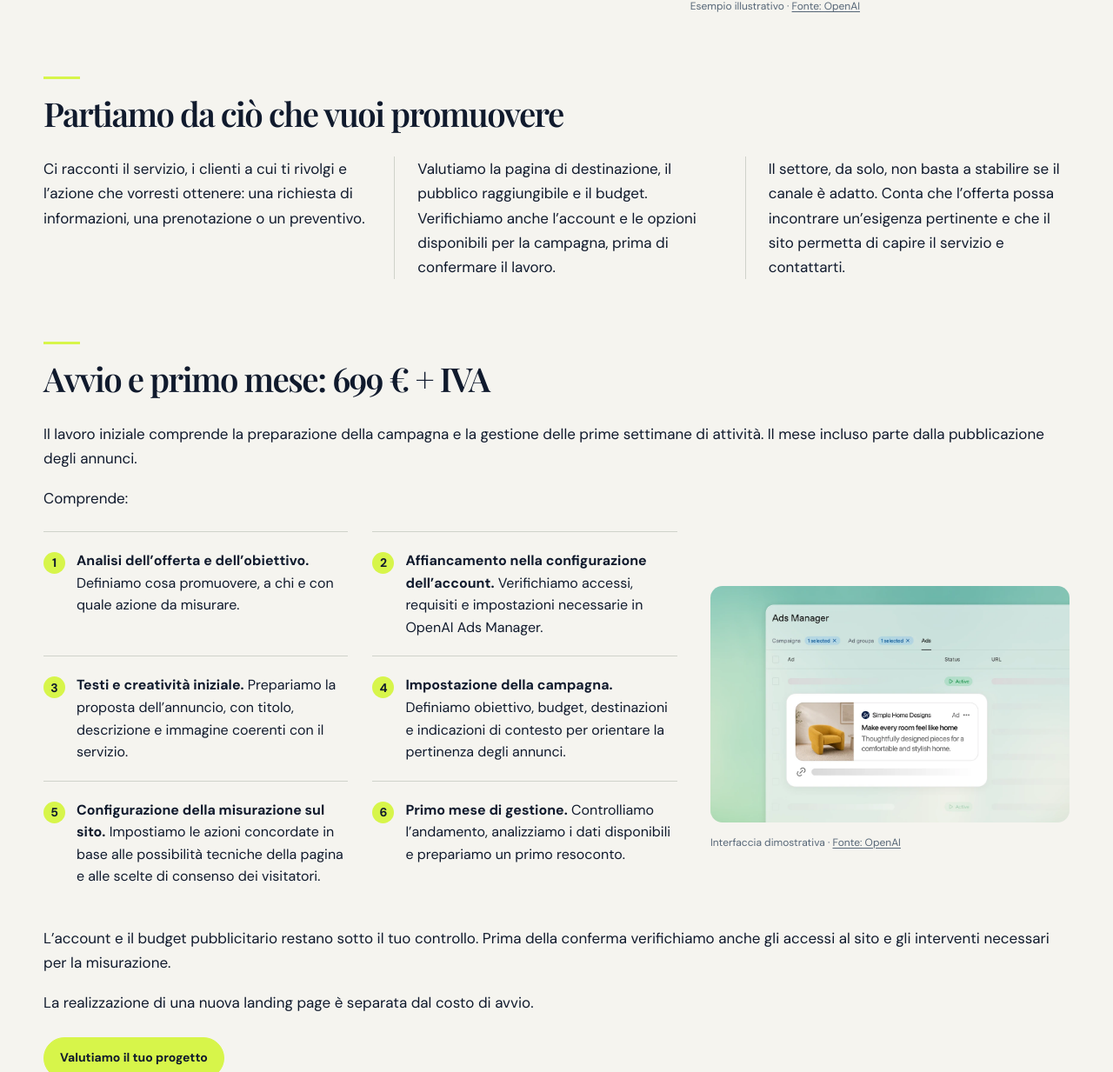
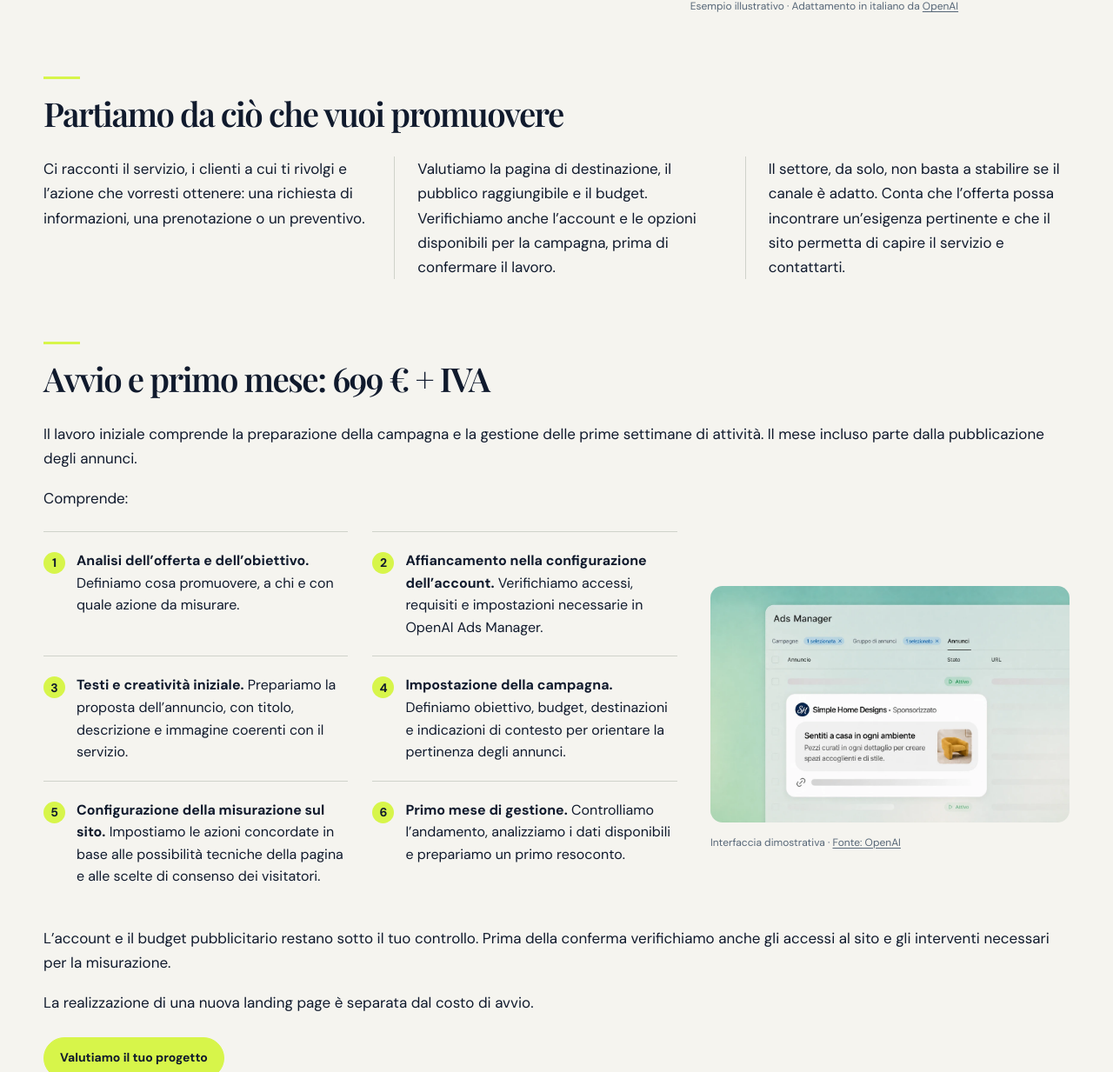
Before and after one commit to 4weblab/4weblab-site, an Astro site: page /pubblicita-su-chatgpt in a window 1280 px wide. Shown: the part 1410-2643 px from the top of the page at 87% size. Built offline with nearby package versions, Linux system fonts and the light colour scheme; Astro itself is replaced by a stand-in of ours.

Commit message:
fix: localizza in italiano le immagini ChatGPT Ads

```diff
--- a/src/pages/pubblicita-su-chatgpt.astro
+++ b/src/pages/pubblicita-su-chatgpt.astro
@@ -30,7 +30,7 @@ const privacy = copy.privacy.replace('Leggi l’informativa privacy.', '<a href=
 ---
 <!doctype html>
 <html lang="it">
-  <head><SeoHead title={copy.title} description={copy.description} image="/images/chatgpt-ads-direction-3/og.webp" structuredData={structuredData} /></head>
+  <head><SeoHead title={copy.title} description={copy.description} image="/images/chatgpt-ads-direction-3/og-it.webp" structuredData={structuredData} /></head>
   <body>
     <a class="skip" href="#contenuto">Vai al contenuto</a>
     <SiteHeader contactTarget={'#' + contactId} />
@@ -47,9 +47,9 @@ const privacy = copy.privacy.replace('Leggi l’informativa privacy.', '<a href=
           <figure class="cg-hero-figure">
             <div class="cg-phone-scene">
               <div class="cg-hand" aria-hidden="true"><ResponsiveImage src="/images/chatgpt-ads-direction-3/mano-telefono.webp" width={1200} height={1200} sizes="(max-width: 680px) calc(100vw - 40px), (max-width: 900px) 480px, 48vw" alt="" loading="eager" /></div>
-              <div class="cg-phone-screen"><ResponsiveImage src="/images/chatgpt-ads-direction-3/schermo-chatgpt-openai.webp" width={700} height={1473} sizes="(max-width: 680px) 42vw, (max-width: 900px) 200px, 22vw" alt="Esempio ufficiale OpenAI: risposta di ChatGPT seguita da un annuncio HarborWest, separato e riconoscibile come pubblicità." loading="eager" fetchpriority="high" /></div>
+              <div class="cg-phone-screen"><ResponsiveImage src="/images/chatgpt-ads-direction-3/schermo-chatgpt-openai-it.webp" width={700} height={1473} sizes="(max-width: 680px) 42vw, (max-width: 900px) 200px, 22vw" alt="Esempio ufficiale OpenAI in italiano: risposta di ChatGPT seguita da un annuncio HarborWest, separato e riconoscibile come pubblicità." loading="eager" fetchpriority="high" /></div>
             </div>
-            <figcaption>Esempio illustrativo · <a href="https://ads.openai.com/">Fonte: OpenAI</a></figcaption>
+            <figcaption>Esempio illustrativo · <a href="https://ads.openai.com/it-IT">Fonte: OpenAI</a></figcaption>
           </figure>
         </div>
       </section>
@@ -58,7 +58,7 @@ const privacy = copy.privacy.replace('Leggi l’informativa privacy.', '<a href=
           <h2>{format.title}</h2>
           <div class="cg-format-grid">
             <div class="cg-prose" set:html={format.html} />
-            <figure><ResponsiveImage src="/images/chatgpt-ads-direction-3/formato-annuncio-openai.webp" width={481} height={497} sizes="(max-width: 680px) calc(100vw - 40px), 400px" alt="Esempio ufficiale OpenAI di annuncio sponsorizzato Heirloom Groceries, con titolo, descrizione e immagine." /><figcaption>Esempio illustrativo · <a href="https://help.openai.com/en/articles/20001207-ads-in-chatgpt-the-basics">Fonte: OpenAI</a></figcaption></figure>
+            <figure><ResponsiveImage src="/images/chatgpt-ads-direction-3/formato-annuncio-openai-it.webp" width={481} height={497} sizes="(max-width: 680px) calc(100vw - 40px), 400px" alt="Adattamento in italiano dell’esempio OpenAI di annuncio sponsorizzato Heirloom Groceries, con titolo, descrizione e immagine." /><figcaption>Esempio illustrativo · Adattamento in italiano da <a href="https://help.openai.com/it-it/articles/20001207-ads-in-chatgpt-the-basics">OpenAI</a></figcaption></figure>
           </div>
         </div>
       </section>
@@ -71,7 +71,7 @@ const privacy = copy.privacy.replace('Leggi l’informativa privacy.', '<a href=
           <div class="cg-prose" set:html={setupBlocks.slice(0, 2).join('')} />
           <div class="cg-setup-grid">
             <div class="cg-inclusions" set:html={setupBlocks[2].replace('<ul>', '<ul role="list">')} />
-            <figure><ResponsiveImage src="/images/chatgpt-ads-direction-3/ads-manager-openai.webp" width={1200} height={790} sizes="(max-width: 900px) calc(100vw - 40px), 34vw" alt="Interfaccia dimostrativa OpenAI Ads Manager con anteprima di un annuncio Simple Home Designs." /><figcaption>Interfaccia dimostrativa · <a href="https://ads.openai.com/">Fonte: OpenAI</a></figcaption></figure>
+            <figure><ResponsiveImage src="/images/chatgpt-ads-direction-3/ads-manager-openai-it.webp" width={1200} height={790} sizes="(max-width: 900px) calc(100vw - 40px), 34vw" alt="Interfaccia dimostrativa OpenAI Ads Manager in italiano con anteprima di un annuncio Simple Home Designs." /><figcaption>Interfaccia dimostrativa · <a href="https://ads.openai.com/it-IT">Fonte: OpenAI</a></figcaption></figure>
           </div>
           <div class="cg-prose cg-setup-notes" set:html={setupBlocks.slice(3).join('')} />
           <a class="button" href={'#' + contactId}>{setup.cta}</a>
```
Also changed, not shown: public/images/chatgpt-ads-direction-3/ads-manager-openai-it-400.webp (added), public/images/chatgpt-ads-direction-3/ads-manager-openai-it-800.webp (added), public/images/chatgpt-ads-direction-3/ads-manager-openai-it.webp (added), public/images/chatgpt-ads-direction-3/formato-annuncio-openai-it-400.webp (added), public/images/chatgpt-ads-direction-3/formato-annuncio-openai-it-800.webp (added), public/images/chatgpt-ads-direction-3/formato-annuncio-openai-it.webp (added), public/images/chatgpt-ads-direction-3/og-it.webp (added), public/images/chatgpt-ads-direction-3/schermo-chatgpt-openai-it-400.webp (added), public/images/chatgpt-ads-direction-3/schermo-chatgpt-openai-it-800.webp (added), public/images/chatgpt-ads-direction-3/schermo-chatgpt-openai-it.webp (added).
